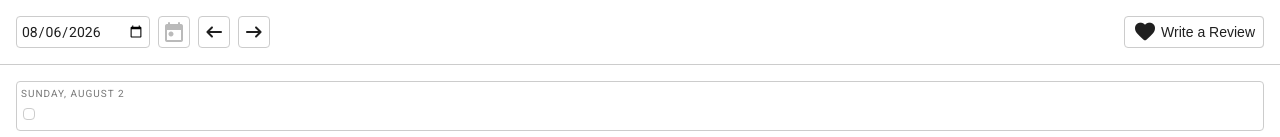
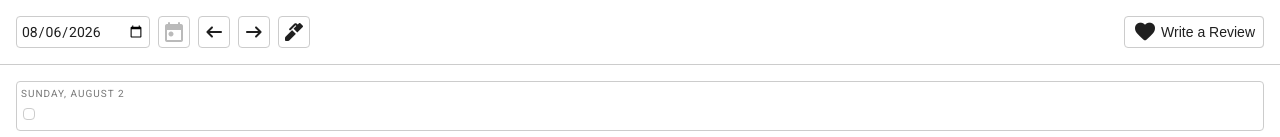
Before and after one commit to doppl3r/weekly-checklist, a Vue app: page / in a window 1280 px wide. Shown: the top 137 px of the page. Built offline with nearby package versions, Linux system fonts and the light colour scheme.

Commit message:
Add WeNotes in nav

```diff
--- a/package.json
+++ b/package.json
@@ -1,6 +1,6 @@
 {
   "name": "weekly-checklist",
-  "version": "1.1.2",
+  "version": "1.1.3",
   "description": "Weekly checklist application",
   "author": "Jacob DeBenedetto",
   "type": "module",
--- a/src/json/i18n/en.json
+++ b/src/json/i18n/en.json
@@ -4,9 +4,10 @@
     "move_item_down": "Move item down",
     "move_item_up": "Move item up",
     "jump_to_today": "Jump to today",
-    "open_menu": "Open menu",
     "mark_complete": "Mark as complete",
     "mark_incomplete": "Mark as incomplete",
+    "notes": "Notes",
+    "open_menu": "Open menu",
     "toggle_theme": "Toggle theme",
     "view_calendar": "View calendar",
     "view_next_week": "View next week",
@@ -19,6 +20,9 @@
     "mark_complete": "Mark as complete",
     "mark_incomplete": "Mark as incomplete"
   },
+  "notes": {
+    "title": "Notes"
+  },
   "settings": {
     "title": "Settings",
     "actions": {
--- a/src/vue/App.vue
+++ b/src/vue/App.vue
@@ -4,13 +4,16 @@
   import { useDates } from '../js/utils/use-dates';
   import { useModal } from '../js/utils/use-modal';
   import { useSettings } from '../js/utils/use-settings';
+  // @ts-ignore
   import '../scss/Global.scss';
+  // @ts-ignore
   import '../scss/Fonts.scss';
   import Modal from './Modal.vue';
   import WeNav from './WeNav.vue';
   import WeWeek from './WeWeek.vue';
   import WeButton from './WeButton.vue';
   import WeSettings from './WeSettings.vue';
+  import WeNotes from './WeNotes.vue';
 
   const i18n = useI18n({ useScope: 'global' });
   const { setTheme, themeRef } = useSettings();
@@ -52,12 +55,33 @@
     label: i18n.t('settings.actions.close'),
     callback: () => closeModal()
   });
-  const modalSettings = {
+
+  const currentModal = ref('')
+
+  const menuSettings = {
     title: i18n.t('settings.title'),
     actions: [
       buttonReview.value,
       buttonClose.value
     ]
+  };
+
+  const openMenu = () => {
+    currentModal.value = 'settings';
+    openModal(menuSettings);
+  };
+
+  const notesSettings = {
+    title: i18n.t('notes.title'),
+    actions: [
+      buttonReview.value,
+      buttonClose.value
+    ]
+  };
+
+  const openNotes = () => {
+    currentModal.value = 'notes';
+    openModal(notesSettings);
   };
 
   const hideReviewButton = () => {
@@ -83,7 +107,8 @@
       :theme="themeRef"
       :update="updateSelectedDate"
       @toggle-theme="setTheme(themeRef === 'light' ? 'dark' : 'light')"
-      @open="openModal(modalSettings)"
+      @open-menu="openMenu()"
+      @open-notes="openNotes()"
     />
     <WeWeek
       :date="selectedDate"
@@ -102,10 +127,16 @@
       :actions="modalActions"
     >
       <WeSettings
+        v-if="currentModal === 'settings'"
         :storage="storage"
         :date="selectedDate"
         :update="updateWeekdays"
         :visibility="modalIsOpen"
+      />
+      <WeNotes
+        v-else-if="currentModal === 'notes'"
+        :storage="storage"
+        :visibility="modalIsOpen && currentModal === 'notes'"
       />
     </Modal>
     <WeButton
--- a/src/vue/WeNav.vue
+++ b/src/vue/WeNav.vue
@@ -14,7 +14,7 @@
     update: (date: string) => void;
   }
 
-  const emit = defineEmits<(e: 'open' | 'toggle-theme') => void>();
+  const emit = defineEmits<(e: 'open-menu' | 'open-notes' | 'toggle-theme') => void>();
   const props = defineProps<Props>();
 </script>
 
@@ -49,6 +49,13 @@
       <span class="material-symbols-rounded">arrow_right_alt</span>
     </WeButton>
     <WeButton
+      :class="'no-padding'"
+      :title="i18n.t('navigation.notes')"
+      @click="emit('open-notes')"
+    >
+      <span class="material-symbols-rounded">ink_pen</span>
+    </WeButton>
+    <WeButton
       :class="'no-padding margin-left-auto'"
       :title="i18n.t('navigation.toggle_theme')"
       @click="emit('toggle-theme')"
@@ -59,7 +66,7 @@
     <WeButton
       :class="'no-padding'"
       :title="i18n.t('navigation.open_menu')"
-      @click="emit('open')"
+      @click="emit('open-menu')"
     >
       <span class="material-symbols-rounded">menu</span>
     </WeButton>
--- /dev/null
+++ b/src/vue/WeNotes.vue
@@ -0,0 +1,76 @@
+<script setup lang="ts">
+  import { ref, watch, onMounted } from 'vue';
+  import { Storage } from '../types/types.js';
+
+  interface Props {
+    storage: Storage;
+    visibility: boolean;
+  }
+
+  const props = defineProps<Props>();
+
+  const notesRef = ref<string>('');
+  const getNotes = async (): Promise<string> => {
+    const result = await props.storage.get('weekly-checklist-notes');
+    return result['weekly-checklist-notes'];
+  };
+
+  const refreshNotes = () => {
+    getNotes().then(notes => {
+      notesRef.value = notes;
+    });
+  }
+
+  const setNotes = async (notes: string): Promise<void> => {
+    notesRef.value = notes;
+    await props.storage.set({ 'weekly-checklist-notes': notes });
+  };
+
+  onMounted(() => {
+    refreshNotes();
+  });
+
+  // Update notes from parent visibility prop
+  watch(() => props.visibility, isVisible => {
+    if (isVisible) refreshNotes();
+  });
+</script>
+
+<template>
+  <div class="we-notes">
+    <textarea rows="8" v-model="notesRef" @change="setNotes(notesRef)"></textarea>
+  </div>
+</template>
+
+<style lang="scss" scoped>
+  .we-notes {
+    display: flex;
+    flex-wrap: wrap;
+    gap: var(--size-8);
+
+    textarea {
+      border: var(--size-1) solid var(--color-border);
+      border-radius: var(--size-4);
+      font-family: inherit;
+      font-size: var(--size-14);
+      height: auto;
+      padding: var(--size-8);
+      resize: none;
+      width: 100%;
+
+      &:focus {
+        border-color: var(--color-primary);
+        outline: none;
+      }
+    }
+
+    p {
+      margin: 0;
+      font-size: var(--size-14);
+
+      a {
+        color: var(--color-link);
+      }
+    }
+  }
+</style>
--- a/src/vue/WeWeek.vue
+++ b/src/vue/WeWeek.vue
@@ -368,6 +368,7 @@ const onDelete = (key: string, indexDay: number, indexItem: number, checklist: C
               border-width: 0;
               color: var(--color-primary);
               font-family: inherit;
+              font-size: var(--size-14);
               line-height: var(--size-24);
               outline: none;
               padding: 0;
```
Also changed, not shown: public/manifest.json.
